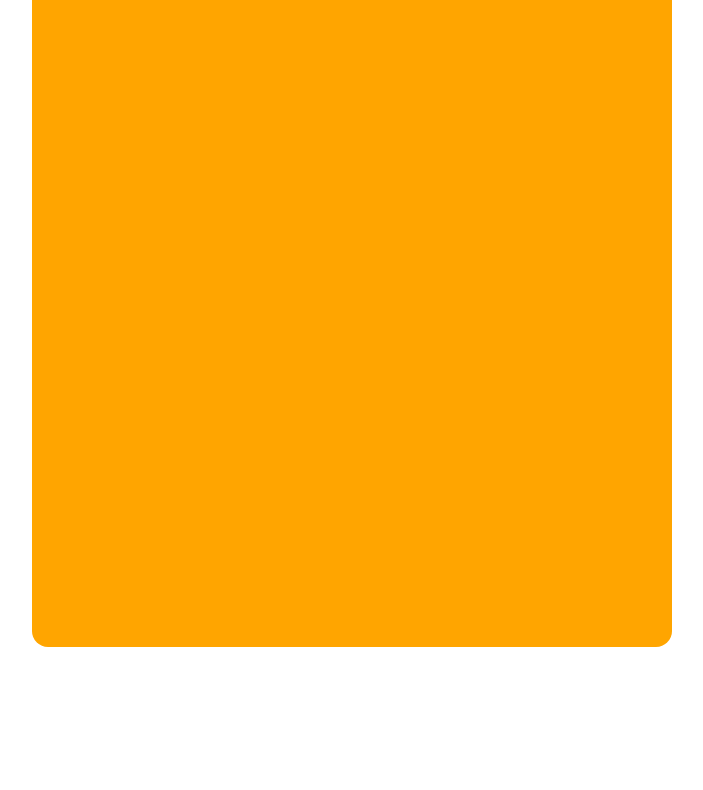
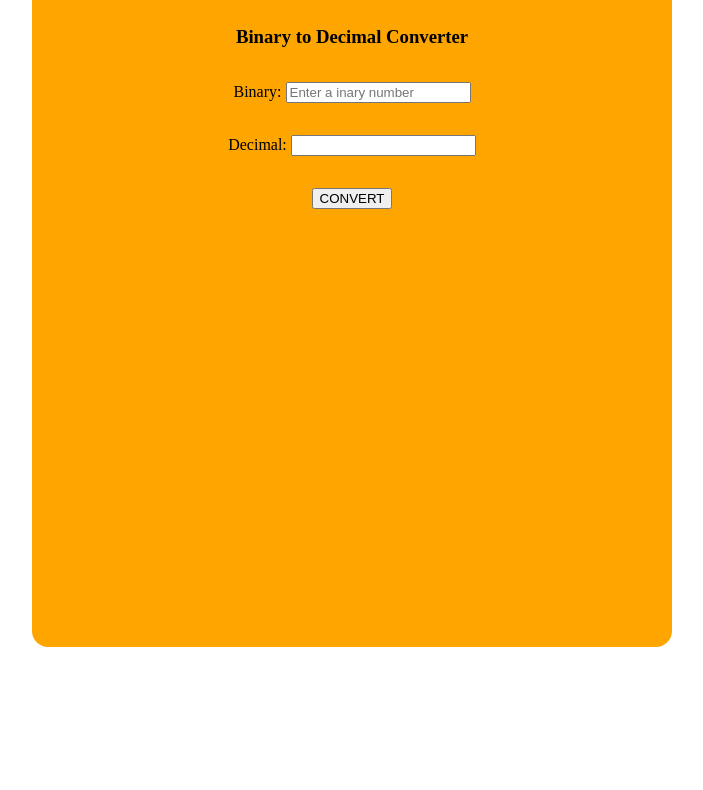
Before and after one commit to maduiep/bin2dec-conversion-js, a plain HTML site: page index.html in a window 1280 px wide. Shown: the part 313-1103 px from the top of the page, without its empty margins (288-991 px from the left). Drawn offline with Linux system fonts and the light colour scheme.

Commit message:
adding input fields for binary, decimal and button

```diff
--- a/index.html
+++ b/index.html
@@ -9,9 +9,21 @@
 </head>
 
 <body>
- <section>
-
- </section>
+ <div class="container">
+  <h1>Bin2Dec</h1>
+  <h3>Binary to Decimal Converter</h3>
+  <p>
+   <label for="binary">Binary:</label>
+   <input type="text" id="b-input" placeholder="Enter a inary number">
+  </p>
+  <p>
+   <label for="decimal">Decimal:</label>
+   <input type="text" id="d-input">
+  </p>
+  <p>
+   <input type="button" name="convert" id="btn" value="CONVERT">
+  </p>
+ </div>
  <script src="script.js"></script>
 </body>
 
--- a/style.css
+++ b/style.css
@@ -3,10 +3,16 @@ body {
  padding: 0;
 }
 
-section {
+div {
  margin: 15rem auto;
  height: 45rem;
  width: 50%;
  border-radius: 1rem;
  background-color: orange;
 }
+
+.container {
+ display: flex;
+ flex-direction: column;
+ align-items: center;
+}
```
